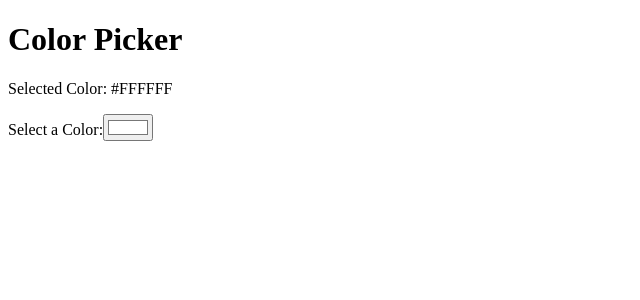
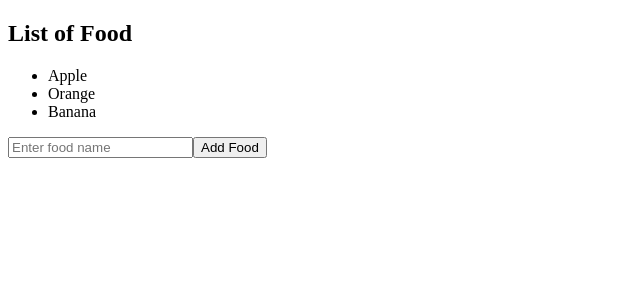
Before and after one commit to littlecows/my-react-app, a React (Vite) app: page / in a window 1280 px wide. Shown: the top 300 px of the page, without its empty margins (0-640 px from the left). Built offline with nearby package versions, Linux system fonts and the light colour scheme.

Commit message:
hello hee

```diff
--- a/src/App.jsx
+++ b/src/App.jsx
@@ -7,13 +7,15 @@
 // import MyComponent from "./MyComponent";
 // import Counter from "./Counter";
 // import MyComponent1 from "./MyComponent1";
-import ColorPicker from "./ColorPicker";
+// import ColorPicker from "./ColorPicker";
+// import Mycomponent2 from "./MyComponent2.jsx";
+import MyComponent3 from "./MyComponent3.jsx";
 
 function App() {
 
   return (
     <>
-     <ColorPicker />
+     <MyComponent3 />
     </>
   );
 }
--- /dev/null
+++ b/src/MyComponent3.jsx
@@ -0,0 +1,33 @@
+import React, { useState } from "react";
+
+function MyComponent3() {
+  const [foods, setFoods] = useState(["Apple", "Orange", "Banana"]);
+
+  function handleAddFood() {
+    const newFood = document.getElementById("foodInput").value
+    document.getElementById("foodInput").value = ""
+
+    setFoods(f => [...f, newFood])
+  }
+
+  function handleRemoveFood(index) {
+
+    setFoods(foods.filter((_, i) => i !== index))
+
+  }
+
+  return (
+    <div>
+      <h2>List of Food</h2>
+      <ul>
+        {foods.map((food, index) => (
+          <li key={index} onClick={() => handleRemoveFood(index)}>{food}</li>
+        ))}
+      </ul>
+      <input type="text" id="foodInput" placeholder="Enter food name"/>
+      <button onClick={handleAddFood}>Add Food</button>
+    </div>
+  );
+}
+
+export default MyComponent3;
```
Also changed, not shown: src/MyComponent2.jsx (+34 -6 lines).
